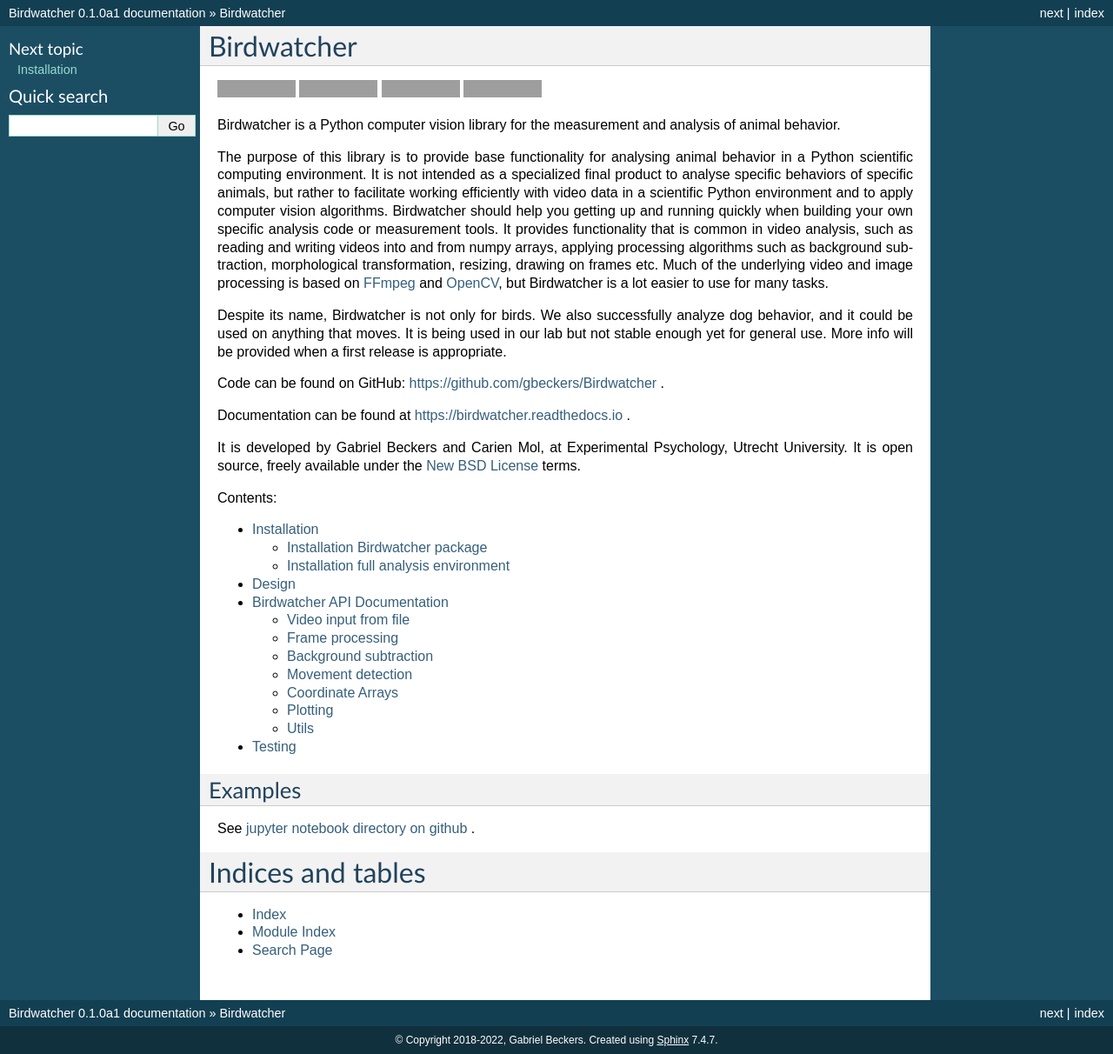
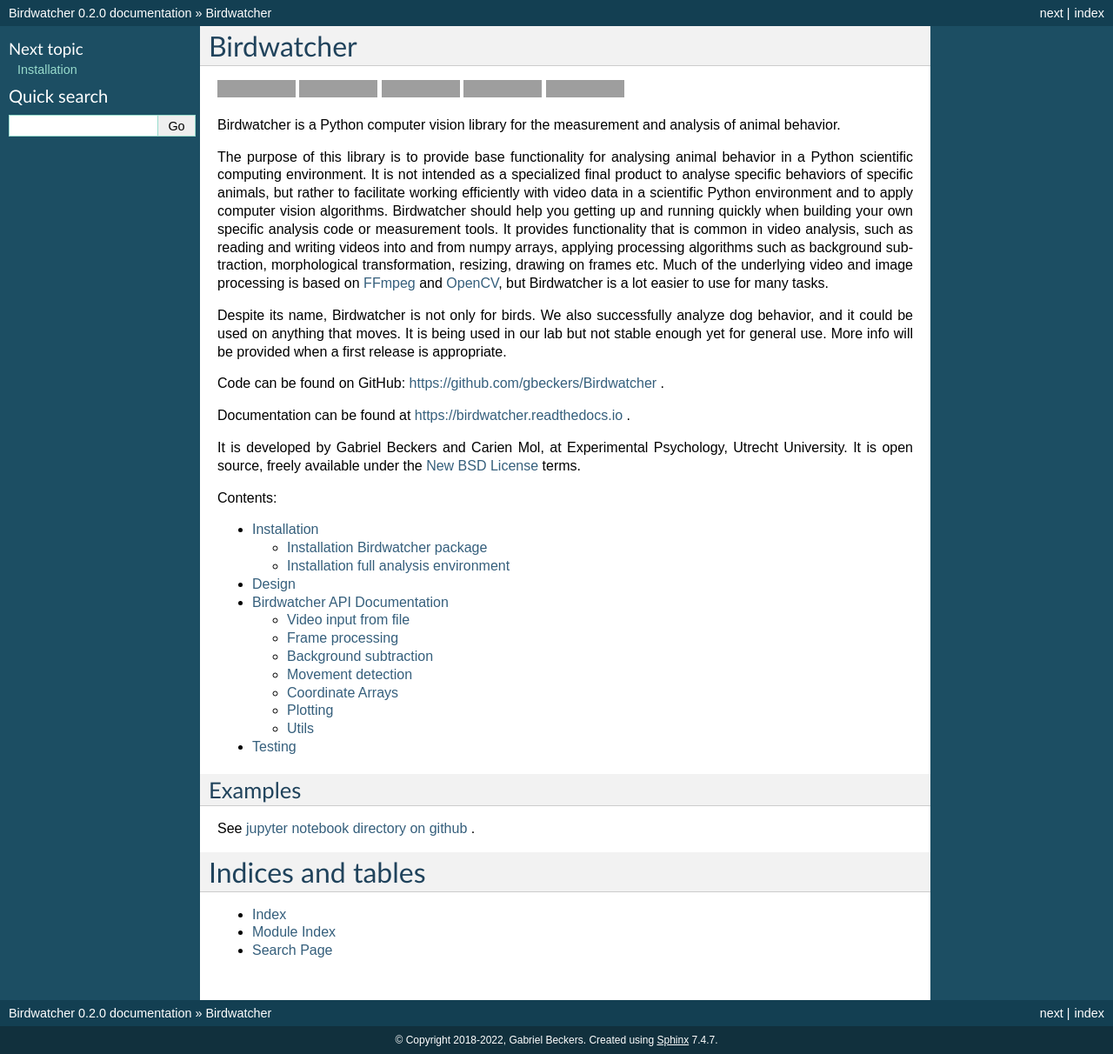
Before and after one commit to gbeckers/Birdwatcher, a Sphinx documentation site: the page built from docs/index.rst, in a window 1280 px wide. Shown: the whole page at 87% size. Built offline with Sphinx 7.4.7, drawn with Linux system fonts in a browser that asks for light colours; grey boxes are pictures that could not be loaded.

Commit message:
prepare new version

```diff
--- a/README.rst
+++ b/README.rst
@@ -1,7 +1,7 @@
 Birdwatcher
 ===========
 
-|Github CI Status| |Appveyor Status| |Docs Status| |Repo Status|
+|Github CI Status| |Appveyor Status| |PyPi version| |Docs Status| |Repo Status|
 
 Birdwatcher is a Python computer vision library for the measurement and
 analysis of animal behavior.
@@ -145,6 +145,7 @@
    :target: https://github.com/gbeckers/Darr/actions/workflows/python_package.yml
 .. |Appveyor Status| image:: https://ci.appveyor.com/api/projects/status/github/gbeckers/darr?svg=true
    :target: https://ci.appveyor.com/project/gbeckers/birdwatcher
-
+.. |PyPi version| image:: https://img.shields.io/badge/pypi-0.2.0-orange.svg
+   :target: https://pypi.org/project/birdwatcher/
 .. |Docs Status| image:: https://readthedocs.org/projects/birdwatcher/badge/?version=latest
    :target: https://birdwatcher.readthedocs.io/en/latest/
--- a/docs/conf.py
+++ b/docs/conf.py
@@ -58,9 +58,9 @@
 # built documents.
 #
 # The short X.Y version.
-version = '0.1'
+version = '0.2'
 # The full version, including alpha/beta/rc tags.
-release = '0.1.0a1'
+release = '0.2.0'
 
 # The language for content autogenerated by Sphinx. Refer to documentation
 # for a list of supported languages.
--- a/docs/index.rst
+++ b/docs/index.rst
@@ -6,7 +6,7 @@
 Birdwatcher
 ===========
 
-|Github CI Status| |Appveyor Status| |Docs Status| |Repo Status|
+|Github CI Status| |Appveyor Status| |PyPi version| |Docs Status| |Repo Status|
 
 Birdwatcher is a Python computer vision library for the measurement and
 analysis of animal behavior.
@@ -71,5 +71,7 @@
    :target: https://github.com/gbeckers/Darr/actions/workflows/python_package.yml
 .. |Appveyor Status| image:: https://ci.appveyor.com/api/projects/status/github/gbeckers/darr?svg=true
    :target: https://ci.appveyor.com/project/gbeckers/birdwatcher
+.. |PyPi version| image:: https://img.shields.io/badge/pypi-0.2.0-orange.svg
+   :target: https://pypi.org/project/birdwatcher/
 .. |Docs Status| image:: https://readthedocs.org/projects/birdwatcher/badge/?version=latest
    :target: https://birdwatcher.readthedocs.io/en/latest/
```
